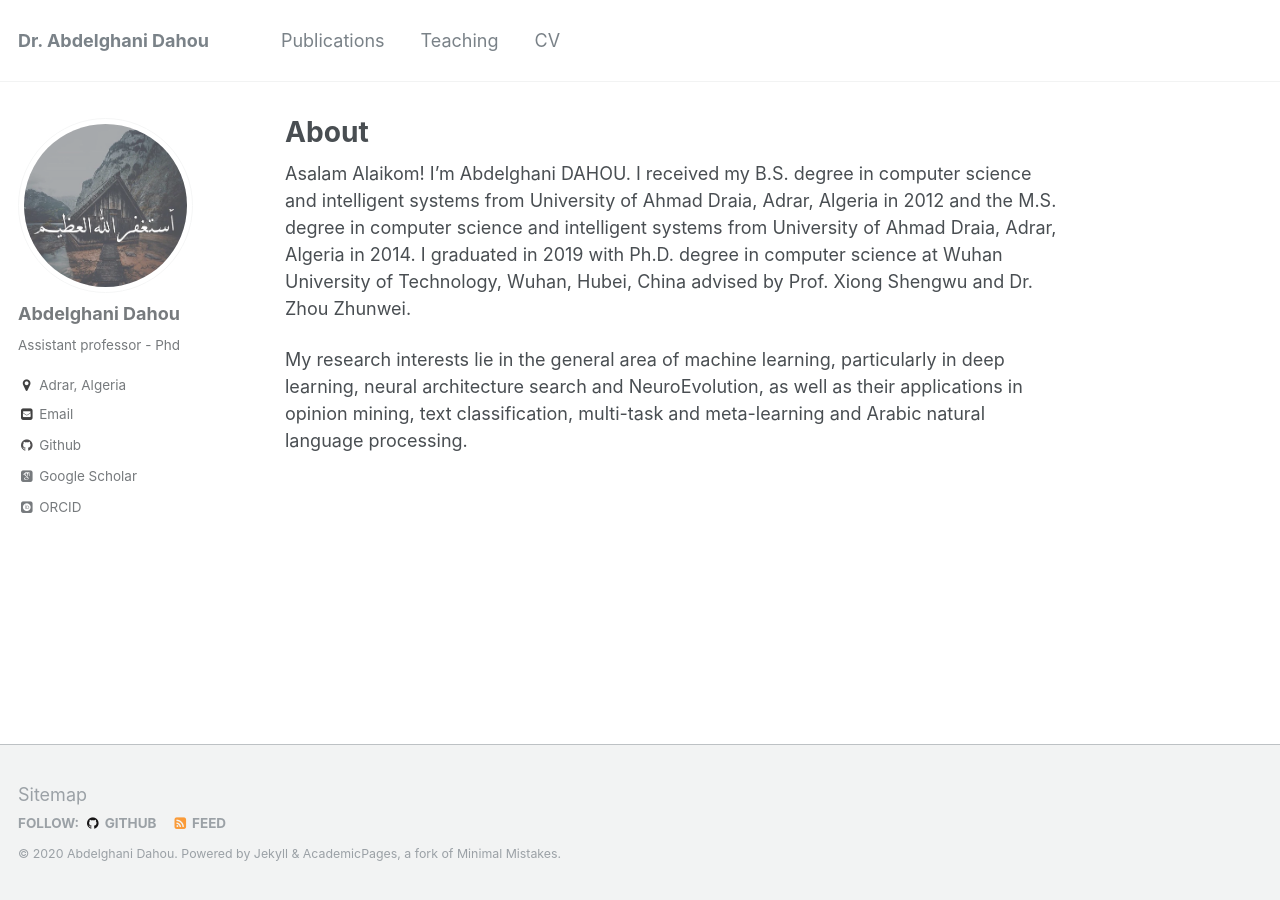
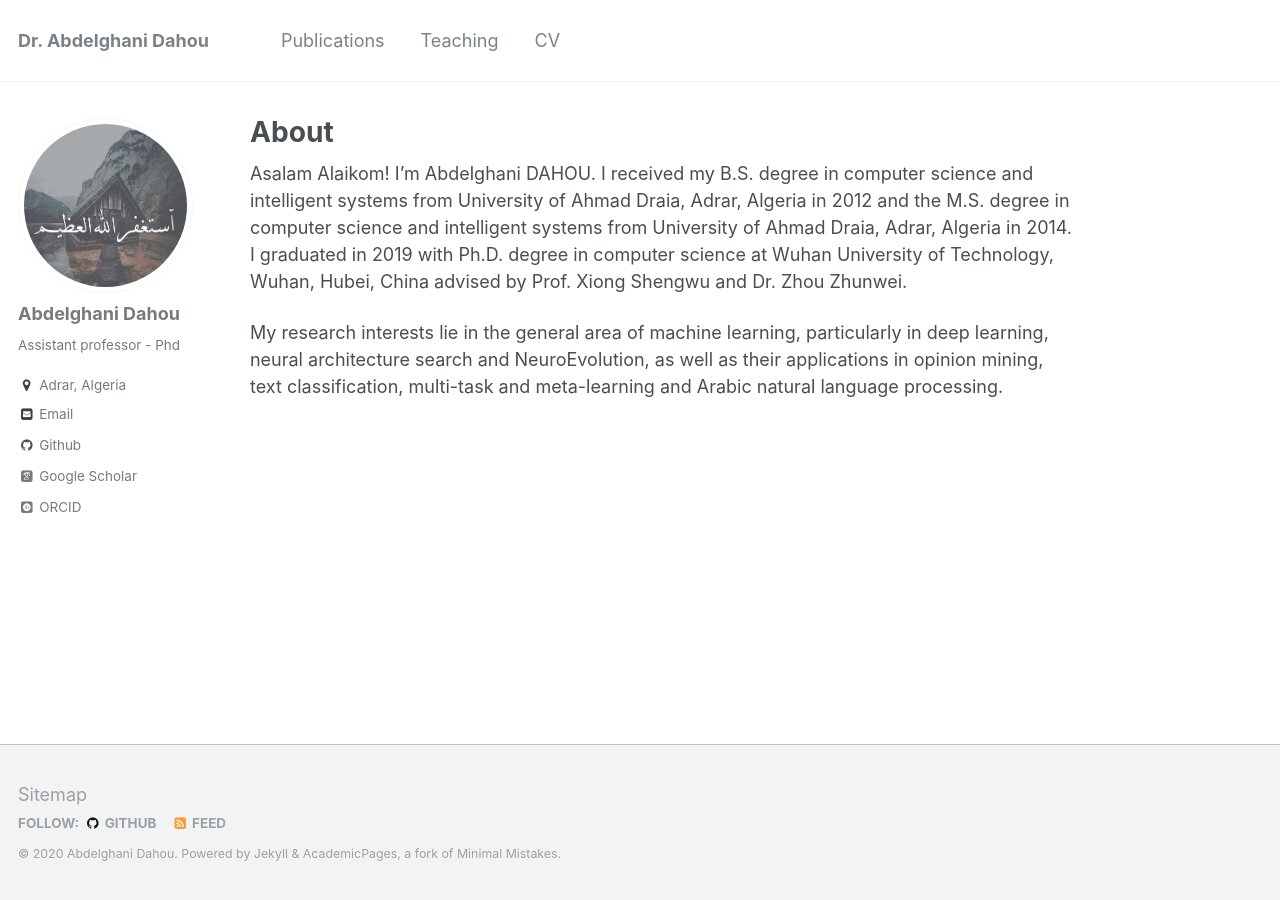
Before and after one commit to dr-dahou-adrar/dr-dahou-adrar.github.io, a Jekyll site: the page built from _pages/about.md, in a window 1280 px wide. Built offline with Jekyll 4.4.1, drawn with Linux system fonts in a browser that asks for light colours; some web fonts are replaced.

Commit message:
apge.scss

```diff
--- a/_sass/_page.scss
+++ b/_sass/_page.scss
@@ -7,7 +7,7 @@
   @include clearfix;
   margin-top: 2em;
   padding-left: 1em;
-  padding-right: 0.1em;
+  padding-right: 1em;
   animation: intro 0.3s both;
   animation-delay: 0.35s;
 
@@ -18,9 +18,11 @@
 
 .page {
   @include breakpoint($large) {
-    @include span(10 of 12 last);
-    @include prefix(0.5 of 12);
-    @include suffix(2 of 12);
+    float: right;
+    width: span(8 of 12);
+    margin-right: span(2 of 12);
+    padding-left: gutter(0.5 of 12);
+    padding-right: gutter(2 of 12);
   }
 
   .page__inner-wrap {
```
